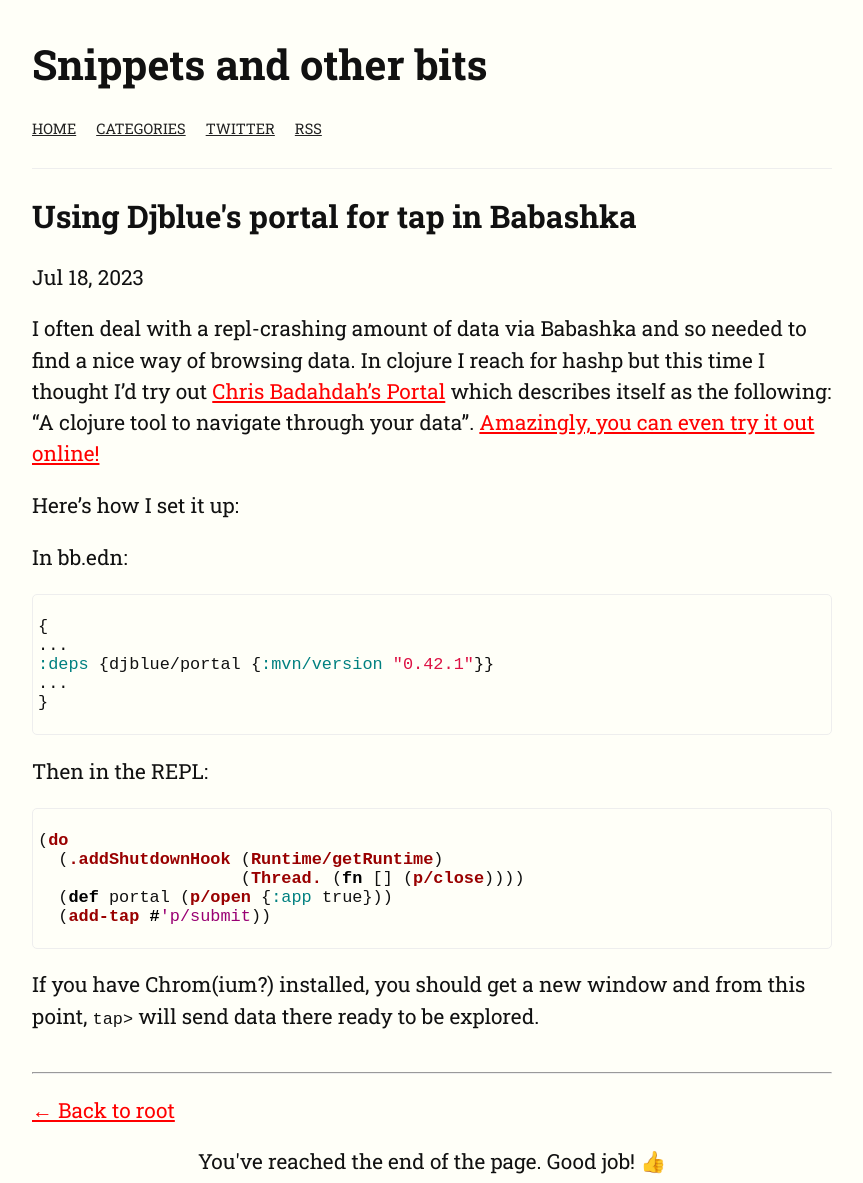
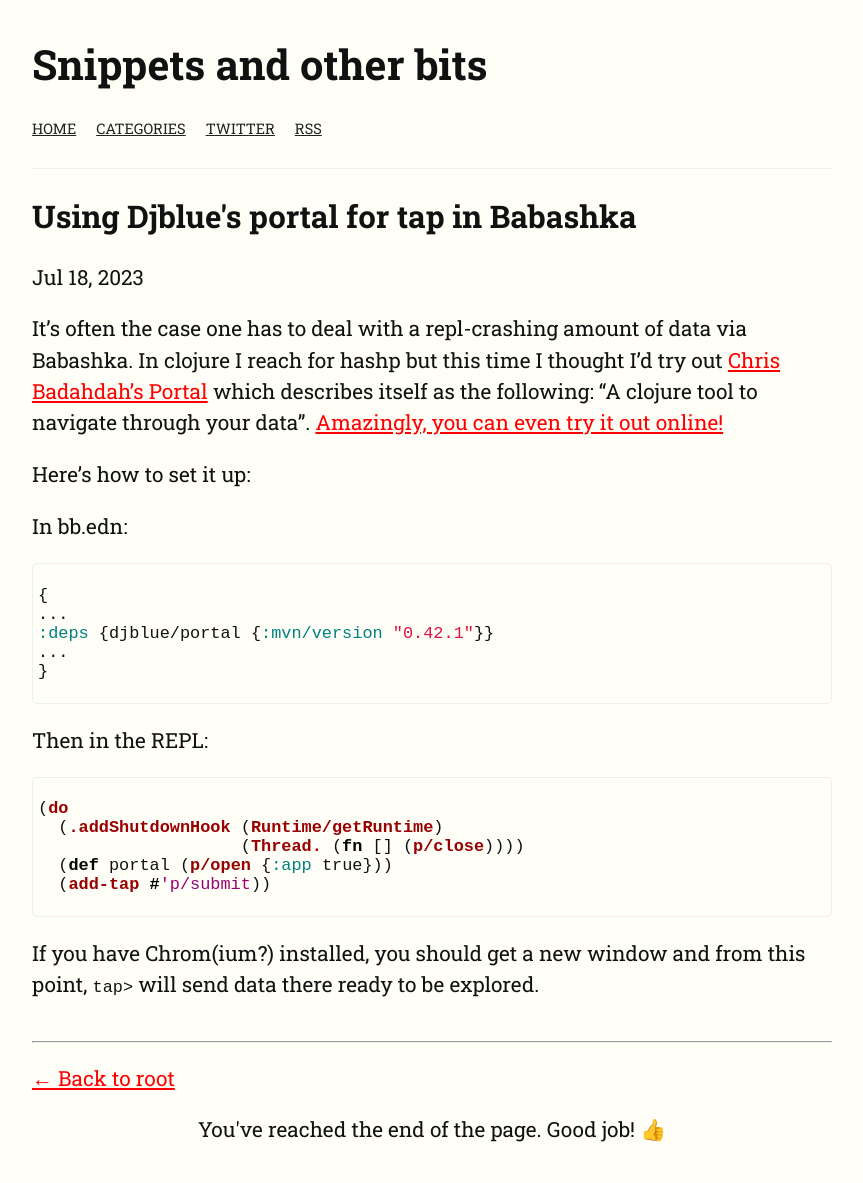
Before and after one commit to philjackson/philjackson.github.io, a Jekyll site: the page built from _posts/2023-07-18-using-djblues-portal-for-tap-in-babashka.md, in a window 1280 px wide. Shown: the whole page, without its empty margins (208-1071 px from the left). Built offline with Jekyll 4.4.1, drawn with Linux system fonts in a browser that asks for light colours; after the commit the page ends 1151 px from its top, so only the background shows below that.

Commit message:
Tone down the "I" language.

```diff
--- a/_posts/2023-07-18-using-djblues-portal-for-tap-in-babashka.md
+++ b/_posts/2023-07-18-using-djblues-portal-for-tap-in-babashka.md
@@ -4,13 +4,13 @@ title:  Using Djblue's portal for tap in Babashka
 date:   Tue 18 Jul 21:40:23 BST 2023
 categories: babashka clojure
 ---
-I often deal with a repl-crashing amount of data via Babashka and so needed to
-find a nice way of browsing data. In clojure I reach for hashp but this time I
-thought I'd try out [Chris Badahdah's Portal](https://github.com/djblue/portal)
-which describes itself as the following: "A clojure tool to navigate through
-your data". [Amazingly, you can even try it out online!](https://djblue.github.io/portal/)
+It's often the case one has to deal with a repl-crashing amount of data via
+Babashka. In clojure I reach for hashp but this time I thought I'd try out
+[Chris Badahdah's Portal](https://github.com/djblue/portal) which describes
+itself as the following: "A clojure tool to navigate through your data".
+[Amazingly, you can even try it out online!](https://djblue.github.io/portal/)
 
-Here's how I set it up:
+Here's how to set it up:
 
 In bb.edn:
 
```
